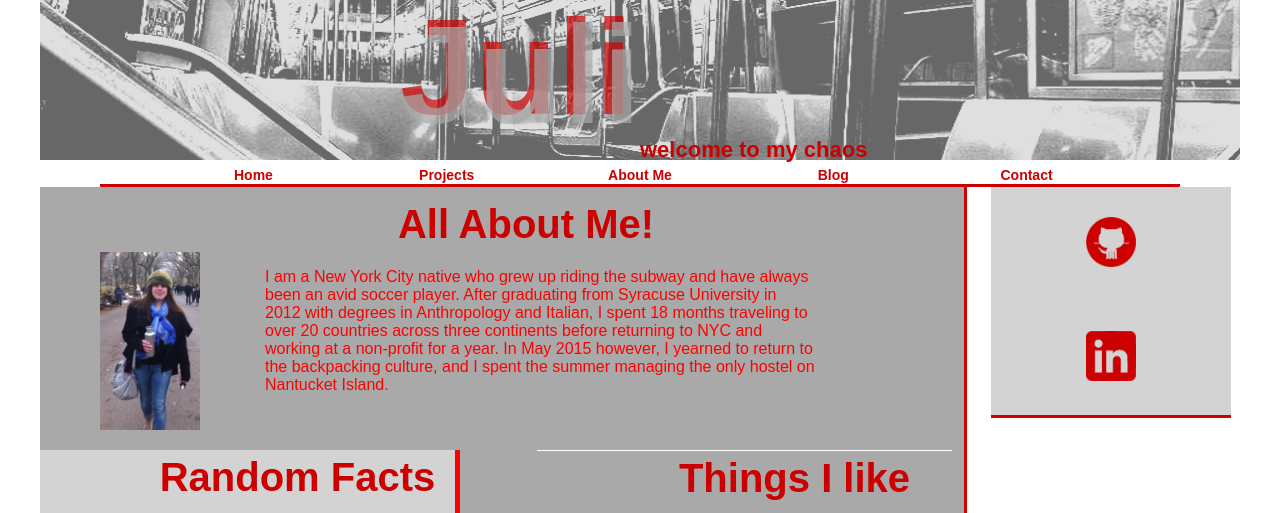
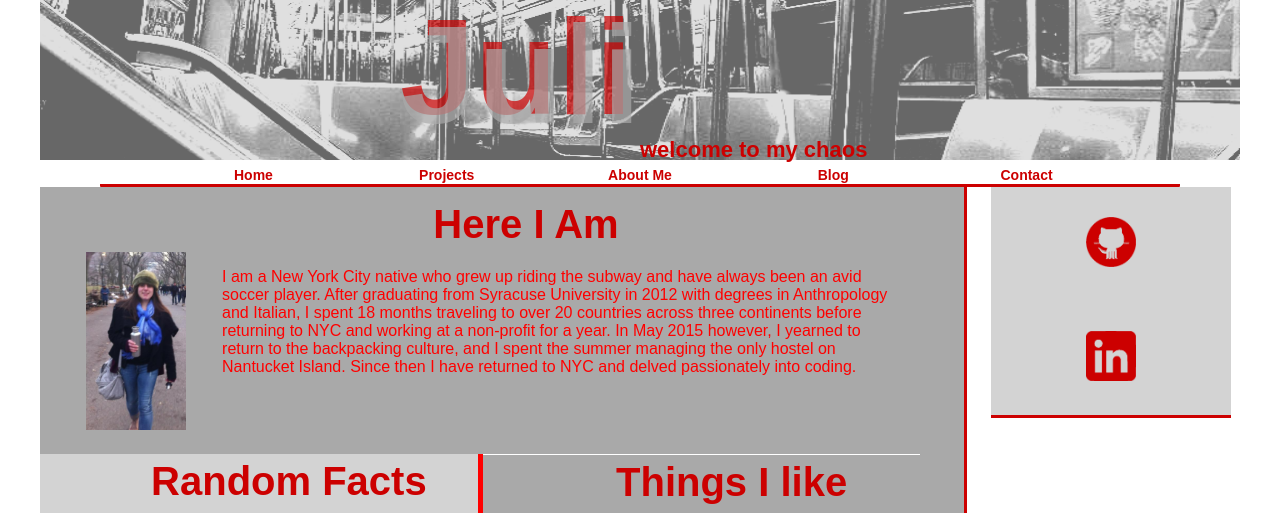
Before and after one commit to juli212/juli212.github.io, a PHP site: page /about.html in a window 1280 px wide. Shown: the top 513 px of the page. Run offline with PHP 8.4, Linux system fonts and the light colour scheme; some libraries are stand-ins or nearby versions.

Commit message:
fix columns

```diff
--- a/about.html
+++ b/about.html
@@ -42,11 +42,11 @@
 	</nav>
 
 			<section>
-			<h2>All About Me!</h2>
+			<h2>Here I Am</h2>
 			<div class="aboutme">
 			<img src="imgs/meaboutme.png" />
 			<p>
-			I am a New York City native who grew up riding the subway and have always been an avid soccer player. After graduating from Syracuse University in 2012 with degrees in Anthropology and Italian, I spent 18 months traveling to over 20 countries across three continents before returning to NYC and working at a non-profit for a year. In May 2015 however, I yearned to return to the backpacking culture, and I spent the summer managing the only hostel on Nantucket Island.
+			I am a New York City native who grew up riding the subway and have always been an avid soccer player. After graduating from Syracuse University in 2012 with degrees in Anthropology and Italian, I spent 18 months traveling to over 20 countries across three continents before returning to NYC and working at a non-profit for a year. In May 2015 however, I yearned to return to the backpacking culture, and I spent the summer managing the only hostel on Nantucket Island. Since then I have returned to NYC and delved passionately into coding.
 			</p>
 			</div>
 			<article class="one">
@@ -79,7 +79,7 @@
 					<div><p>IGLOOS</p></div>
 					<img src="imgs/camping.png" />
 					<img src="imgs/igloo.png" />
-				<!-- 	<div><p>KNITTING</p></div>
+					<div><p>KNITTING</p></div>
 					<div><p>CHOCOLATE</p></div>
 					<img src="imgs/cat.jpg" />
 					<img src="imgs/cat.jpg" />
--- a/stylesheets/about.css
+++ b/stylesheets/about.css
@@ -1,6 +1,3 @@
-/*section {
-	width: 840px; border-right: 3px solid navy; position: relative; top: -20px; left: 0px; padding: 10px 40px 0px 0px; margin: 20px 0px 0px; background-color: rgba(207, 121, 38, 0.45);
-}*/
 section {
 	background-color: #A9A9A9;
 }
@@ -10,35 +7,41 @@ section h2 {
 section p {
 	margin-left: 40px; color: #FF0000;
 }
-/*aside {
-	 width: 300px; border-bottom: 3px solid navy; padding: 0px;
-	 position: relative; left: 900px; top: -341px;
-	background-color: rgba(207, 121, 38, 0.45);
-}
-aside div {
-	width: 250px; position: relative; top: -1800px; border: margin: 30px 0px; padding: 30px 40px;
-}
-aside img {
-	width: 200px; display: inline;
-}*/
+
 
 .aboutme {
-	overflow: hidden;
+	display: inline-flex;
 }
 .aboutme img {
-	width: 100px; float: left; padding: 0px 25px 20px 60px;
+	width: 100px;
+	height: auto;
+	float: left;
+	padding: 0px 2% 20px 5%;
 }
 .aboutme p {
-	width: 550px; float: left;
+	width: 75%;
+	float: left;
+	margin-left: 2%;
+	margin-right: 2%;
 }
 article {
-	width: 375px; padding: 0px 0px 50px 40px; margin: 0px;
+	width: 90%;
+	padding: 0px 5%;
+	margin: 0px;
 }
+
+@media only screen and (min-width: 600px) {
+	article {
+		width: 46%;
+		padding: 0px 1%;
+	}
+}
+
 .one{
 	float: left; border-right: 5px solid #FF0000; background-color: #D3D3D3;
 }
 .two{
-	float: right; border-top: 1px solid white;
+	float: left; border-top: 1px solid white;
 }
 article img {
 	border-top: 10px solid #A9A9A9; border-left: 10px solid #A9A9A9; border-right: 10px solid #A9A9A9; border-bottom: 60px solid #A9A9A9; border-radius: 5px;
@@ -60,8 +63,6 @@ article img {
 	color: white; font-weight: bold;  text-align: center; vertical-align: center; padding: 145px 0px 0px;
 }
 
-
-
 .box img:hover {
 	opacity: 1;
 }
```
